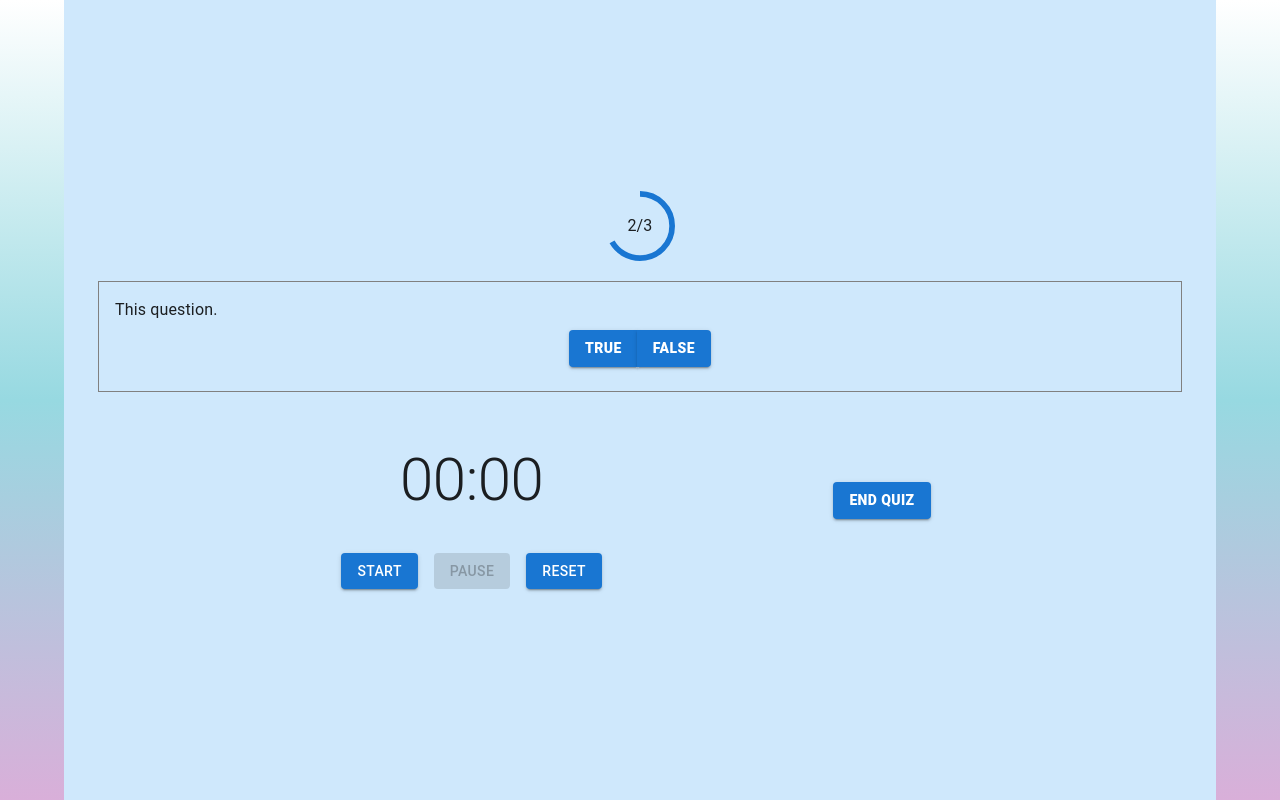
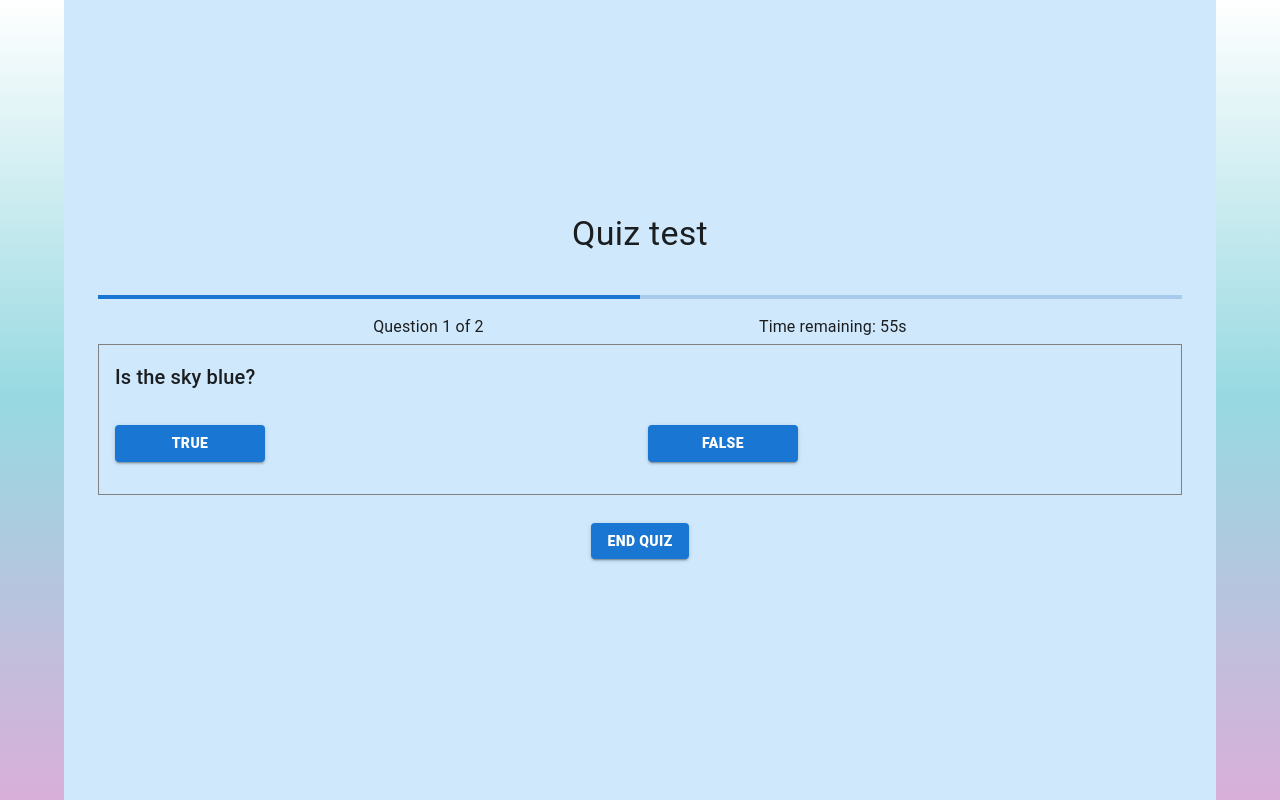
Before and after one commit to ivandmitrienko/Quiz, a React app: page /test in a window 1280 px wide. Built offline with nearby package versions, Linux system fonts and the light colour scheme; the HTML template or start-up script is replaced by a standard one.

Commit message:
initial commit

```diff
--- /dev/null
+++ b/src/assets/UserButtons/TypeOfButton.tsx
@@ -0,0 +1,19 @@
+import { IBotton } from '../types/types';
+
+import { Link } from 'react-router-dom';
+
+import UserButton from './UserButton';
+
+export default function TypeOfButton({ children, handleClick, link }: IBotton) {
+  return (
+    <>
+      {link ? (
+        <Link to={link}>
+          <UserButton children={children} handleClick={handleClick} />
+        </Link>
+      ) : (
+        <UserButton children={children} handleClick={handleClick} />
+      )}
+    </>
+  );
+}
--- a/src/assets/UserButtons/UserButton.tsx
+++ b/src/assets/UserButtons/UserButton.tsx
@@ -1,33 +1,17 @@
-import Button from '@mui/material/Button';
-
+import { Button } from '@mui/material';
 import { IBotton } from '../types/types';
 
-import { Link } from 'react-router-dom';
+type UserButton = Pick<IBotton, 'children' | 'handleClick'>;
 
-export default function UserButton({ children, handleClick, link }: IBotton) {
+export default function UserButton({ children, handleClick }: UserButton) {
   return (
-    <>
-      {link ? (
-        <Link to={link}>
     <Button
       onClick={handleClick}
       variant='contained'
       color='primary'
-            sx={{ fontWeight: '900' }}
+      sx={{ fontWeight: '900', minWidth: '150px' }}
     >
       {children}
     </Button>
-        </Link>
-      ) : (
-        <Button
-          onClick={handleClick}
-          variant='contained'
-          color='primary'
-          sx={{ fontWeight: '900' }}
-        >
-          {children}
-        </Button>
-      )}
-    </>
   );
 }
--- a/src/assets/UserForm/UserForm.tsx
+++ b/src/assets/UserForm/UserForm.tsx
@@ -5,7 +5,7 @@ import Box from '@mui/material/Box';
 
 import UserButtonGroup from '../UserButtons/UserButtonGroup';
 import numberQuestions from '../utilies/numberQuestions';
-import UserButton from '../UserButtons/UserButton';
+import UserButton from '../UserButtons/TypeOfButton';
 import { IQuizConfigState } from '../types/types';
 import UserSelect from './FormSelect';
 import TitleOfPage from '../TitleOfPage/TitleOfPage';
--- a/src/assets/UserResult/UserResult.tsx
+++ b/src/assets/UserResult/UserResult.tsx
@@ -2,7 +2,7 @@ import { Box, Container, Grid } from '@mui/material';
 import { styled } from '@mui/material/styles';
 import Paper from '@mui/material/Paper';
 
-import UserButton from '../UserButtons/UserButton';
+import UserButton from '../UserButtons/TypeOfButton';
 // import { BASE_URL } from '../UserLocalRouter/routes';
 
 export default function UserResult() {
--- a/src/assets/UserTest/UserProgress.tsx
+++ /dev/null
@@ -1,15 +0,0 @@
-import { Box, CircularProgress, Typography } from '@mui/material';
-
-export default function CircularProgressChildren() {
-  return (
-    <Box
-      display='flex'
-      justifyContent='center'
-      alignItems='center'
-      sx={{ marginBottom: '20px' }}
-    >
-      <CircularProgress variant='determinate' value={66.66} size='70px' />
-      <Typography position='absolute'>2/3</Typography>
-    </Box>
-  );
-}
--- a/src/assets/UserTest/UserTest.tsx
+++ b/src/assets/UserTest/UserTest.tsx
@@ -1,15 +1,59 @@
-import { useState } from 'react';
+import { useCallback, useEffect, useState } from 'react';
 
-import { Box, Container } from '@mui/material';
+import {
+  Box,
+  Container,
+  Grid,
+  LinearProgress,
+  Typography,
+} from '@mui/material';
 
-import CircularProgressChildren from './UserProgress';
 import UserButtonGroup from '../UserButtons/UserButtonGroup';
-import UserButton from '../UserButtons/UserButton';
-import UserTimer from './UserTimer';
+import UserButton from '../UserButtons/TypeOfButton';
 import UserTestModal from './UserTestModal';
+import TitleOfPage from '../TitleOfPage/TitleOfPage';
+import { Question } from '../types/types';
+import { questions } from '../questions/Questions';
 
 export default function UserTest() {
+  const [currentQuestionIndex, setCurrentQuestionIndex] = useState(0);
+  const [timer, setTimer] = useState(60); // Default 60 seconds
+  const [isTimerActive, setIsTimerActive] = useState(true);
   const [modal, setModal] = useState(false);
+
+  const currentQuestion: Question = questions[currentQuestionIndex];
+
+  const handleNextQuestion = useCallback(() => {
+    if (currentQuestionIndex < questions.length - 1) {
+      setCurrentQuestionIndex(currentQuestionIndex + 1);
+      setTimer(60); // Reset timer for next question
+    } else {
+      // Handle end of quiz
+      setIsTimerActive(false);
+      alert('Quiz finished!');
+    }
+  }, [currentQuestionIndex]);
+
+  useEffect(() => {
+    let timerInterval: NodeJS.Timeout;
+    if (isTimerActive && timer > 0) {
+      timerInterval = setInterval(() => {
+        setTimer((prevTimer) => prevTimer - 1);
+      }, 1000);
+    } else if (timer === 0) {
+      handleNextQuestion();
+    }
+    return () => clearInterval(timerInterval);
+  }, [timer, isTimerActive, handleNextQuestion]);
+
+  const handleAnswer = (answer: string) => {
+    if (answer === currentQuestion.correct_answer) {
+      console.log('Correct!');
+    } else {
+      console.log('Incorrect!');
+    }
+    handleNextQuestion();
+  };
 
   const handleModal = () => {
     setModal(!modal);
@@ -17,13 +61,55 @@ export default function UserTest() {
 
   return (
     <Container>
-      <CircularProgressChildren />
+      <TitleOfPage>Quiz test</TitleOfPage>
+      <LinearProgress
+        variant='determinate'
+        value={((currentQuestionIndex + 1) / questions.length) * 100}
+        sx={{ my: 2 }}
+      />
+      <Box sx={{ display: 'flex', justifyContent: 'space-evenly' }}>
+        <Typography variant='body1' gutterBottom>
+          Question {currentQuestionIndex + 1} of {questions.length}
+        </Typography>
+        <Typography variant='body1' gutterBottom>
+          Time remaining: {timer}s
+        </Typography>
+      </Box>
       <Box component='section' sx={{ p: 2, border: '1px solid grey' }}>
-        This question.
-        <UserButtonGroup>
+        <Typography variant='h6' gutterBottom>
+          {currentQuestion.question}
+        </Typography>
+        {/* <UserButtonGroup>
           <UserButton>True</UserButton>
           <UserButton>False</UserButton>
-        </UserButtonGroup>
+        </UserButtonGroup> */}
+        <Grid container spacing={2} sx={{ my: 2 }}>
+          {currentQuestion.type === 'multiple' ? (
+            currentQuestion.incorrect_answers
+              .concat(currentQuestion.correct_answer)
+              .sort()
+              .map((answer) => (
+                <Grid item xs={12} sm={6} key={answer}>
+                  <UserButton handleClick={() => handleAnswer(answer)}>
+                    {answer}
+                  </UserButton>
+                </Grid>
+              ))
+          ) : (
+            <>
+              <Grid item xs={6}>
+                <UserButton handleClick={() => handleAnswer('True')}>
+                  True
+                </UserButton>
+              </Grid>
+              <Grid item xs={6}>
+                <UserButton handleClick={() => handleAnswer('False')}>
+                  False
+                </UserButton>
+              </Grid>
+            </>
+          )}
+        </Grid>
       </Box>
       <Box
         sx={{
@@ -33,7 +119,7 @@ export default function UserTest() {
           margin: '20px 20px',
         }}
       >
-        <UserTimer />
+        {/* <UserTimer /> */}
         <UserButtonGroup>
           <UserButton handleClick={handleModal}>End quiz</UserButton>
         </UserButtonGroup>
--- a/src/assets/UserTest/UserTestModal.tsx
+++ b/src/assets/UserTest/UserTestModal.tsx
@@ -2,7 +2,7 @@ import React from 'react';
 
 import { Box, Modal } from '@mui/material';
 
-import UserButton from '../UserButtons/UserButton';
+import UserButton from '../UserButtons/TypeOfButton';
 
 import { IModal } from '../types/types';
 
--- a/src/assets/UserTest/UserTimer.tsx
+++ /dev/null
@@ -1,81 +0,0 @@
-import React, { useState, useEffect } from 'react';
-import { Box, Typography, Button } from '@mui/material';
-
-const UserTimer: React.FC = () => {
-  const [time, setTime] = useState<number>(0);
-  const [isRunning, setIsRunning] = useState<boolean>(false);
-
-  useEffect(() => {
-    let interval: NodeJS.Timeout | null = null;
-
-    if (isRunning) {
-      interval = setInterval(() => {
-        setTime((prevTime) => prevTime + 1);
-      }, 1000);
-    } else if (!isRunning && time !== 0) {
-      clearInterval(interval!);
-    }
-
-    return () => {
-      if (interval) clearInterval(interval);
-    };
-  }, [isRunning, time]);
-
-  const handleStart = () => {
-    setIsRunning(true);
-  };
-
-  const handlePause = () => {
-    setIsRunning(false);
-  };
-
-  const handleReset = () => {
-    setIsRunning(false);
-    setTime(0);
-  };
-
-  const formatTime = (time: number) => {
-    const minutes = Math.floor(time / 60);
-    const seconds = time % 60;
-    return `${String(minutes).padStart(2, '0')}:${String(seconds).padStart(2, '0')}`;
-  };
-
-  return (
-    <Box
-      sx={{
-        display: 'flex',
-        flexDirection: 'column',
-        alignItems: 'center',
-        mt: 4,
-      }}
-    >
-      <Typography variant='h2' gutterBottom>
-        {formatTime(time)}
-      </Typography>
-      <Box sx={{ mt: 2 }}>
-        <Button
-          variant='contained'
-          color='primary'
-          onClick={handleStart}
-          disabled={isRunning}
-        >
-          Start
-        </Button>
-        <Button
-          variant='contained'
-          color='secondary'
-          onClick={handlePause}
-          disabled={!isRunning}
-          sx={{ ml: 2 }}
-        >
-          Pause
-        </Button>
-        <Button variant='contained' onClick={handleReset} sx={{ ml: 2 }}>
-          Reset
-        </Button>
-      </Box>
-    </Box>
-  );
-};
-
-export default UserTimer;
--- /dev/null
+++ b/src/assets/questions/Questions.tsx
@@ -0,0 +1,17 @@
+export const questions = [
+  {
+    id: 1,
+    question: 'Is the sky blue?',
+    type: 'boolean',
+    correct_answer: 'True',
+    incorrect_answers: ['False'],
+  },
+  {
+    id: 2,
+    question: 'What is the capital of France?',
+    type: 'multiple',
+    correct_answer: 'Paris',
+    incorrect_answers: ['London', 'Berlin', 'Madrid'],
+  },
+  // Add more questions as needed
+];
```
Also changed, not shown: src/assets/types/types.tsx (+8 -0 lines). Lines whose indentation alone changed are shown as unchanged.
